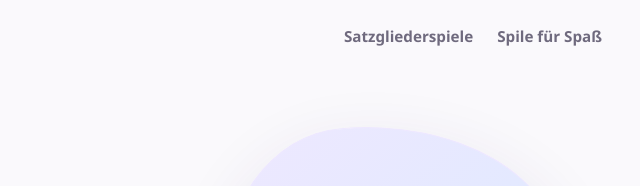
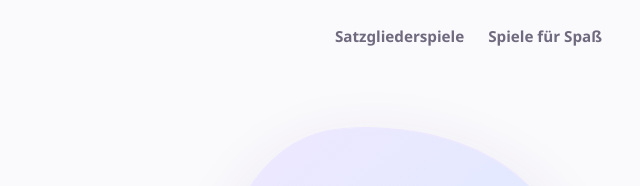
Before and after one commit to noka30/lernspiele, a plain HTML site: page index.html in a window 1280 px wide. Shown: the top 186 px of the page, 578-1218 px from the left. Drawn offline with Linux system fonts and the light colour scheme.

Commit message:
Fix typo in link text for 'Spiele für Spaß'

```diff
--- a/index.html
+++ b/index.html
@@ -348,7 +348,7 @@
       <a class="brand" href="#start">Lernspiele</a>
       <nav aria-label="Hauptnavigation">
         <a href="satzgliederspiele">Satzgliederspiele</a>
-        <a href="spielspaß">Spile für Spaß</a>
+        <a href="spielspaß">Spiele für Spaß</a>
 
 
       </nav>
```
